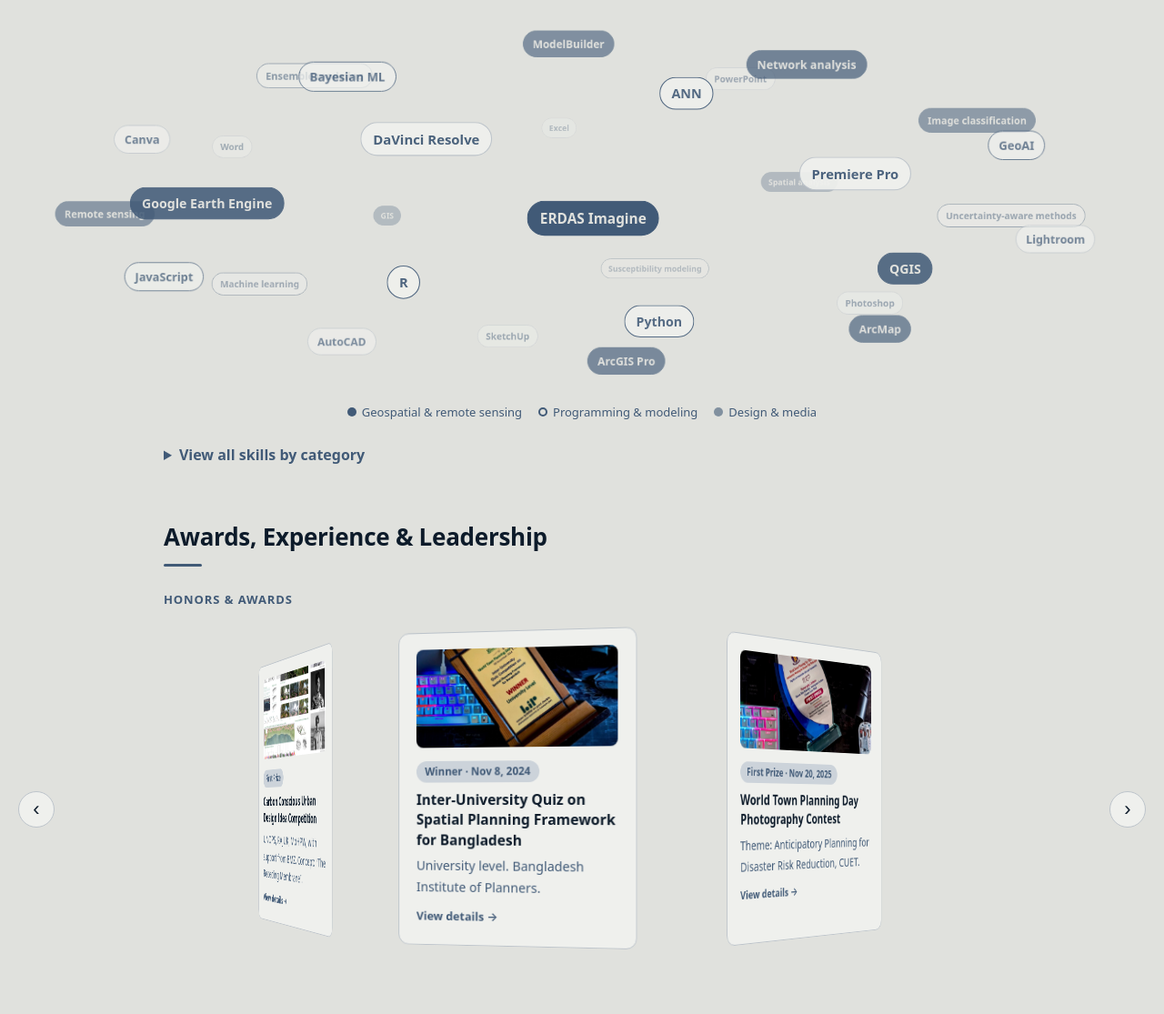
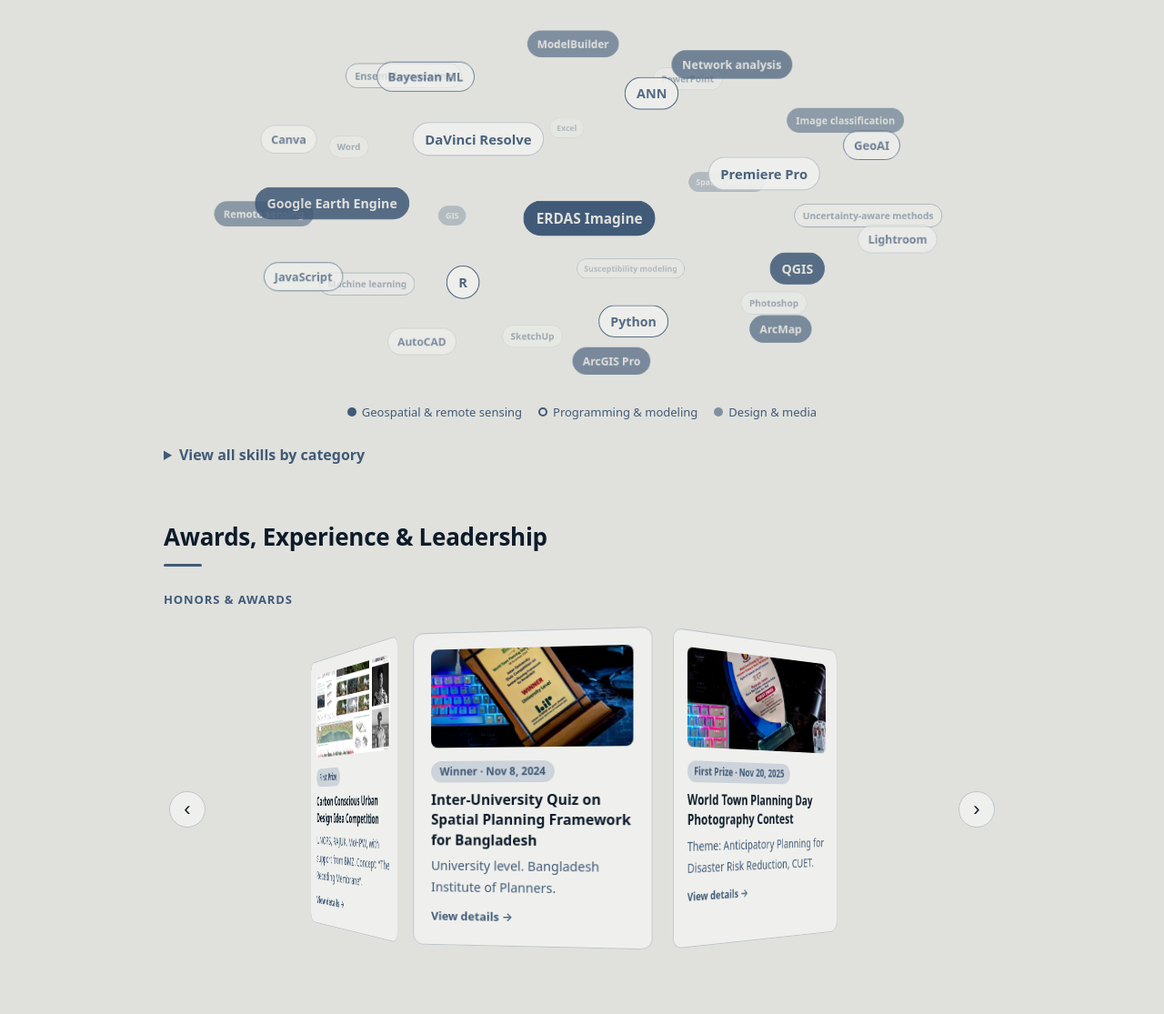
Before and after one commit to shafiqmahmud404/shafiqmahmud404.github.io, a plain HTML site: page index.html in a window 1280 px wide. Shown: the part 3443-4558 px from the top of the page at 91% size. Drawn offline with Linux system fonts and the light colour scheme.

Commit message:
Add files via upload

```diff
--- a/index.html
+++ b/index.html
@@ -74,7 +74,7 @@ h4{font-size:13px;color:var(--mut);margin:26px 0 10px;text-transform:uppercase;l
 .d{display:inline-block;width:10px;height:10px;border-radius:50%;margin-right:6px}.d.g1{background:var(--ac)}.d.g2{border:2px solid var(--ac)}.d.g3{background:var(--mut);opacity:.6}
 details.cat{margin-top:22px}details.cat summary{cursor:pointer;color:var(--ac);font-weight:600}
 .ring{display:grid;grid-template-columns:repeat(auto-fit,minmax(260px,1fr));gap:16px}
-.rb{display:none;position:absolute;top:50%;z-index:5;width:40px;height:40px;margin-top:-20px;border-radius:50%;border:1px solid var(--bd);background:var(--card);color:var(--tx);font-size:22px;place-items:center;cursor:pointer}#rp{left:20px}#rn{right:20px}
+.rb{display:none;position:absolute;top:50%;z-index:5;width:40px;height:40px;margin-top:-20px;border-radius:50%;border:1px solid var(--bd);background:var(--card);color:var(--tx);font-size:22px;place-items:center;cursor:pointer}#rp{left:6px}#rn{right:6px}
 .ringwrap.on{position:relative;height:420px;perspective:1100px;overflow:hidden}.ringwrap.on .rb{display:grid}
 .ringwrap.on .ring{display:block;position:absolute;inset:0;transform-style:preserve-3d}
 .ringwrap.on .card{position:absolute;left:50%;top:12px;width:270px;height:350px;margin-left:-135px;overflow:hidden;backface-visibility:hidden}
@@ -148,7 +148,7 @@ footer{margin-top:56px;border-top:1px solid var(--bd);padding:28px 20px;text-ali
 <div class="card"><span class="pill">URP 364 · Remote Sensing and Photogrammetry Lab</span><h3>Nighttime light and urban vulnerability, Dhaka</h3><p>Assessed spatio-temporal change in nighttime light emissions as an indicator of urban vulnerability.</p><a class="lnk" href="nightlight-dhaka.pdf" target="_blank" rel="noopener">View report (PDF) ↗</a></div>
 </div></section>
 
-<section id="skills"><h2>Skills</h2><div class="sphere full" id="sphere" aria-hidden="true"></div><div class="legend"><span><i class="d g1"></i>Geospatial & remote sensing</span><span><i class="d g2"></i>Programming & modeling</span><span><i class="d g3"></i>Design & media</span></div><details class="cat"><summary>View all skills by category</summary><div class="skills">
+<section id="skills"><h2>Skills</h2><div class="sphere" id="sphere" aria-hidden="true"></div><div class="legend"><span><i class="d g1"></i>Geospatial & remote sensing</span><span><i class="d g2"></i>Programming & modeling</span><span><i class="d g3"></i>Design & media</span></div><details class="cat"><summary>View all skills by category</summary><div class="skills">
 <h4>Geospatial & Remote Sensing</h4><span>ArcGIS Pro</span><span>ArcMap</span><span>QGIS</span><span>ERDAS Imagine</span><span>Google Earth Engine</span>
 <h4>Programming & Modeling</h4><span>Python</span><span>R</span><span>JavaScript</span><span>Machine learning</span><span>Susceptibility modeling</span><span>Uncertainty-aware methods</span>
 <h4>Core Competencies</h4><span>Geospatial analysis & modeling</span><span>Disaster risk & vulnerability assessment</span><span>Research & technical writing</span><span>Data-driven decision making</span><span>Team leadership</span>
@@ -158,7 +158,7 @@ footer{margin-top:56px;border-top:1px solid var(--bd);padding:28px 20px;text-ali
 
 <section id="beyond"><h2>Awards, Experience &amp; Leadership</h2>
 <h4 id="honors">Honors & Awards</h4>
-<div class="ringwrap full" id="ringwrap"><div class="ring" id="ring">
+<div class="ringwrap" id="ringwrap"><div class="ring" id="ring">
 <div class="card award" tabindex="0" data-a="unops"><img class="th" src="unops-1.jpg" alt="" onerror="this.remove()"><span class="pill">First Prize</span><h3>Carbon Conscious Urban Design Idea Competition</h3><p>UNOPS, RAJUK, MoHPW, with support from BMZ. Concept: “The Receding Membrane”.</p></div>
 <div class="card award" tabindex="0" data-a="quiz"><img class="th" src="quiz-1.jpg" alt="" onerror="this.remove()"><span class="pill">Winner · Nov 8, 2024</span><h3>Inter-University Quiz on Spatial Planning Framework for Bangladesh</h3><p>University level. Bangladesh Institute of Planners.</p></div>
 <div class="card award" tabindex="0" data-a="photo"><img class="th" src="photo-contest-1.jpg" alt="" onerror="this.remove()"><span class="pill">First Prize · Nov 20, 2025</span><h3>World Town Planning Day Photography Contest</h3><p>Theme: Anticipatory Planning for Disaster Risk Reduction, CUET.</p></div>
```
Also changed, not shown: 1 other file.
